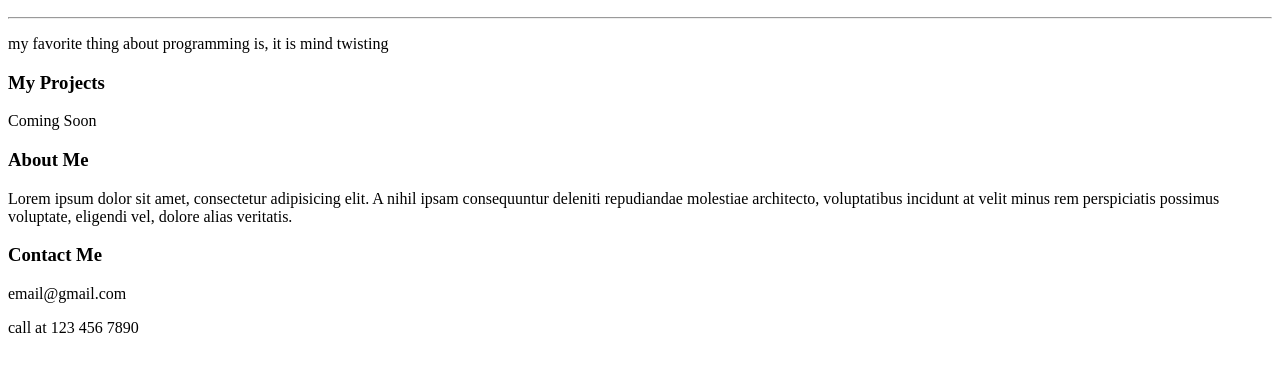
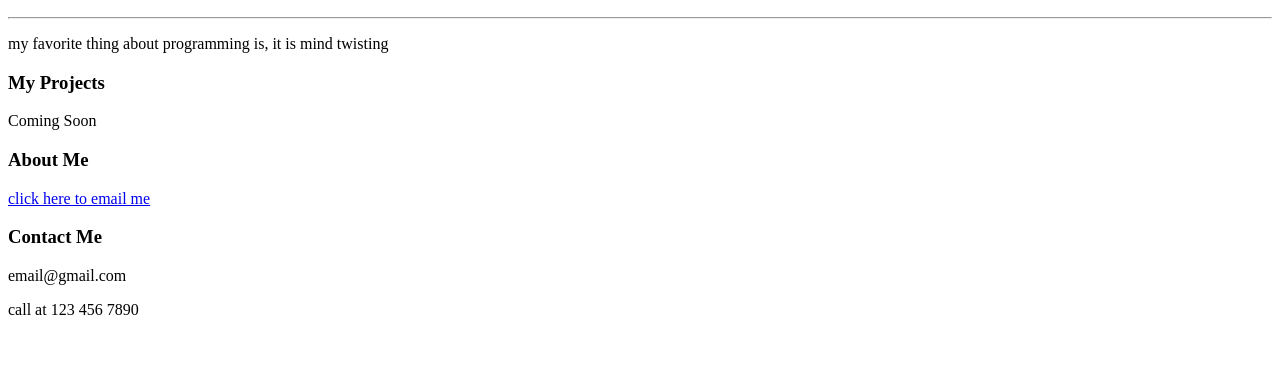
Before and after one commit to ipmemes/PORTFOLIO, a plain HTML site: page index.html in a window 1280 px wide. Shown: the part 110-482 px from the top of the page. Drawn offline with Linux system fonts and the light colour scheme.

Commit message:
added portfolio

```diff
--- a/index.html
+++ b/index.html
@@ -32,7 +32,7 @@
         <p>Coming Soon</p>
 
         <h3>About Me</h3>
-        <p>Lorem ipsum dolor sit amet, consectetur adipisicing elit. A nihil ipsam consequuntur deleniti repudiandae molestiae architecto, voluptatibus incidunt at velit minus rem perspiciatis possimus voluptate, eligendi vel, dolore alias veritatis.</p>
+        <p><a href="mailto:fake@email.com">click here to email me</a></p>
 
         <h3>Contact Me</h3>
         <p>email@gmail.com</p>
```
